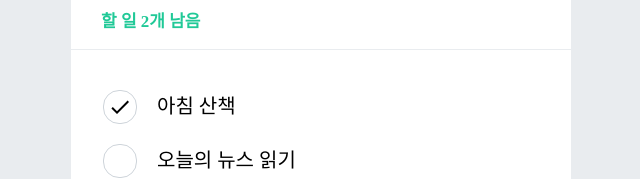
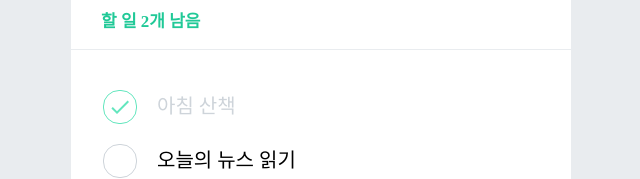
Before and after one commit to khs13526/todolist, a React (Create React App) app: page / in a window 1280 px wide. Shown: the part 214-393 px from the top of the page, without its empty margins (319-959 px from the left). Built offline with nearby package versions, Linux system fonts and the light colour scheme.

Commit message:
UI 구현 완료

```diff
--- a/src/App.css
+++ b/src/App.css
@@ -55,10 +55,11 @@ li {
 }
 
 .checked {
+  color: #63e6be;
   width: 32px;
   height: 32px;
   border-radius: 16px;
-  border: 1px solid #ced4da;
+  border: 1px solid #63e6be;
   font-size: 24px;
   display: flex;
   align-items: center;
@@ -67,9 +68,39 @@ li {
   cursor: pointer;
 }
 
-.add-el {
+.items-container {
+  display: flex;
+}
+.items-container:hover .dlt-btn {
+  display: block;
+}
+
+.done-el {
+  color: #ced4da;
   display: flex;
   padding-top: 20px;
+  margin-right: auto;
+}
+
+.undone-el {
+  display: flex;
+  padding-top: 20px;
+  margin-right: auto;
+}
+
+.dlt-btn {
+  margin-top: 12px;
+  color: #dee2e6;
+  font-size: 24px;
+  cursor: pointer;
+  display: flex;
+  align-items: center;
+  justify-content: center;
+  display: none;
+}
+
+.dlt-btn:hover {
+  color: #ff6b6b;
 }
 
 .unchecked {
--- a/src/components/Items.js
+++ b/src/components/Items.js
@@ -17,9 +17,14 @@ export default function Items(props) {
     }, [props])
 
     return (
-        <div className="add-el">
+        <div className="items-container">
+         <div className={todoData.done ? "done-el" : "undone-el"}>
             {todoData.done ? <span className="checked" onClick={() => toggle()}><MdDone /></span> : <span className="unchecked" onClick={() => toggle()}></span> }
-            {todoData.text} {todoData.done}
+            {todoData.text}
+         </div>
+            <div className="dlt-btn">
+                <MdDelete/>
+            </div>
         </div>
     )
   }
```
